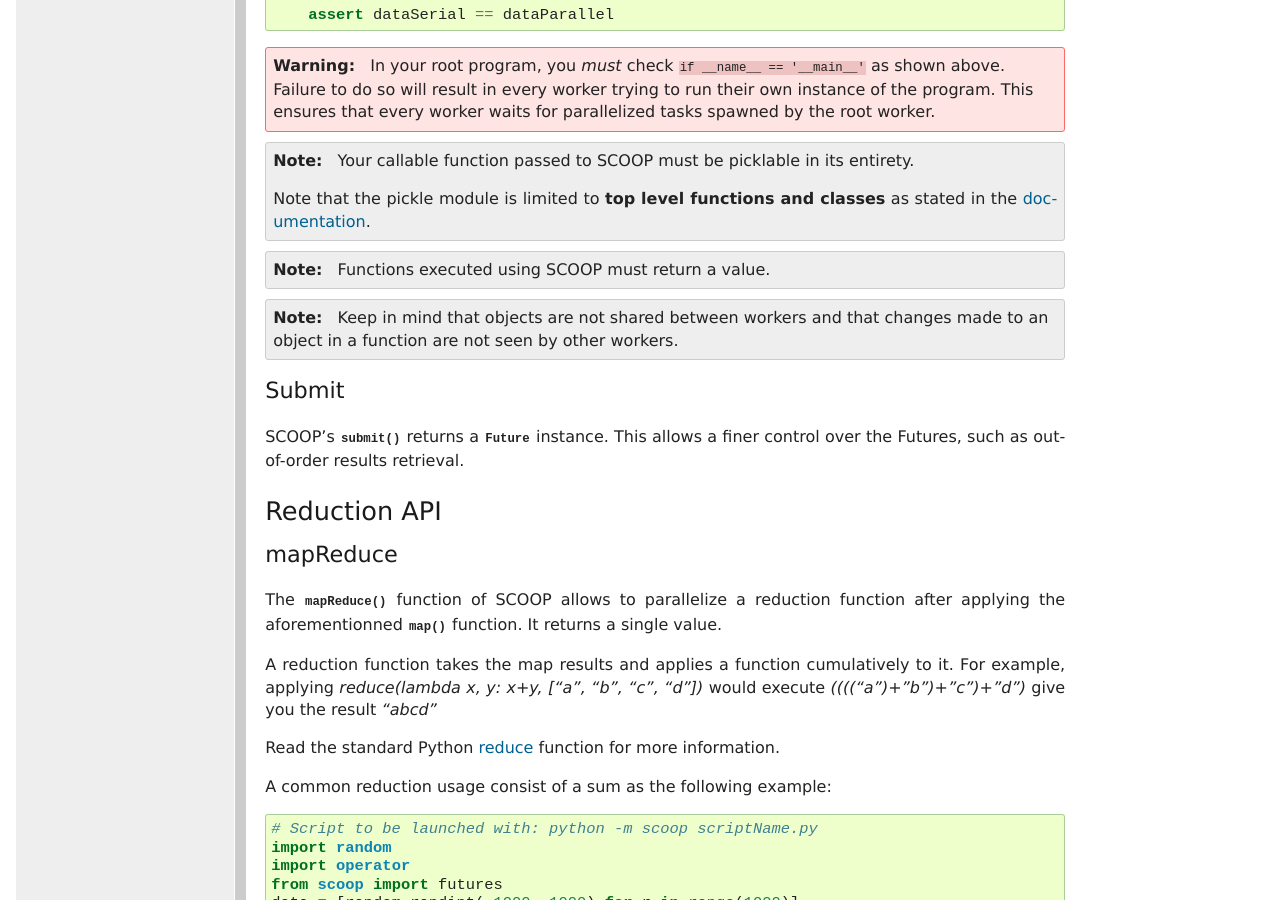
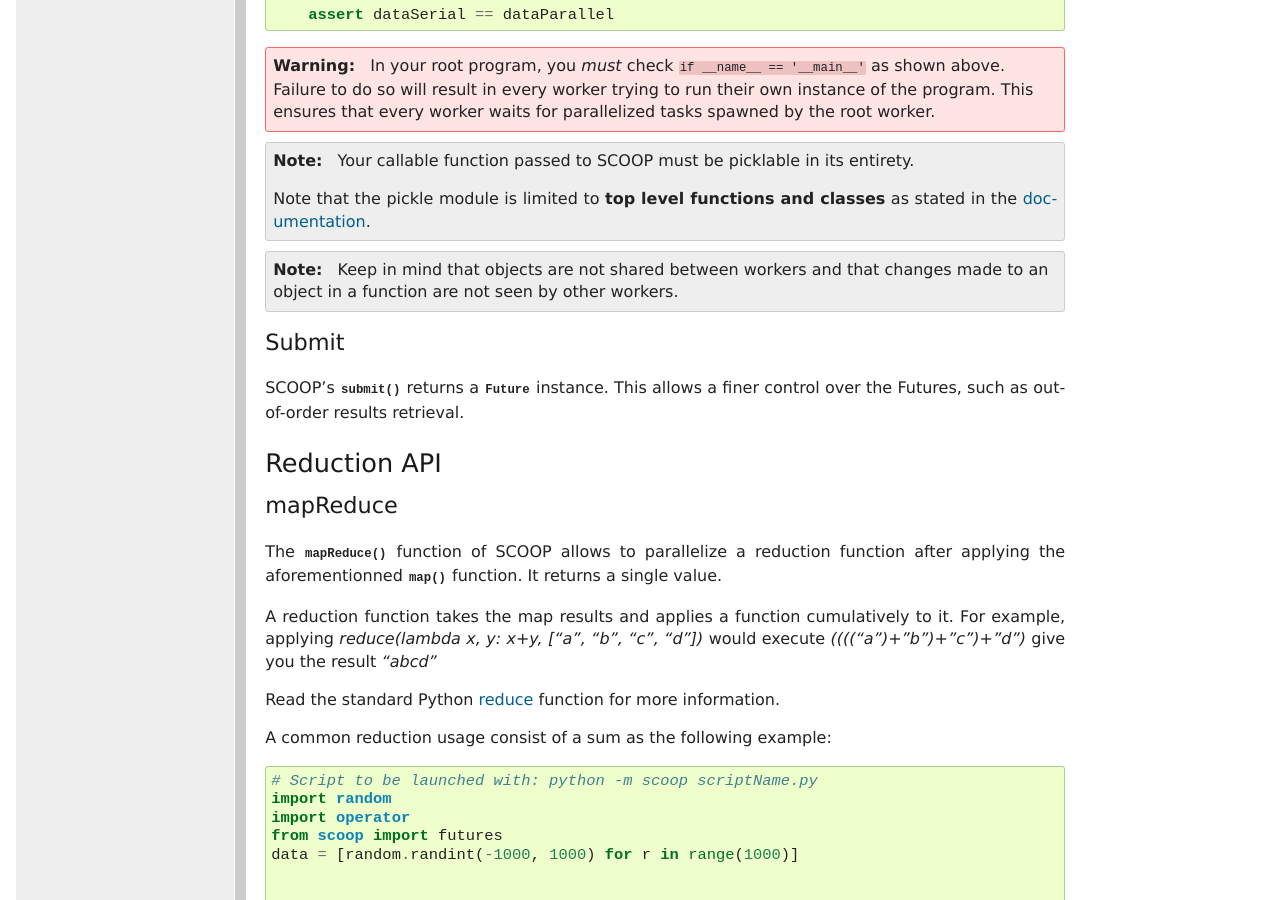
Before and after one commit to soravux/scoop, a Sphinx documentation site: the page built from doc/usage.rst, in a window 1280 px wide and 900 px high, scrolled down 1508 px. Built offline with Sphinx 7.4.7, drawn with Linux system fonts in a browser that asks for light colours; formulas are drawn with MathJax 3.

Commit message:
- Removed extraneous note in documentation.

```diff
--- a/doc/usage.rst
+++ b/doc/usage.rst
@@ -91,9 +91,6 @@ substitute to the standard |map()|_, for instance::
     Note that the pickle module is limited to
     **top level functions and classes** as stated in the
     `documentation <http://docs.python.org/3/library/pickle.html#what-can-be-pickled-and-unpickled>`_.
-
-.. note::
-    Functions executed using SCOOP must return a value.
 
 .. note::
     Keep in mind that objects are not shared between workers and that changes
```
